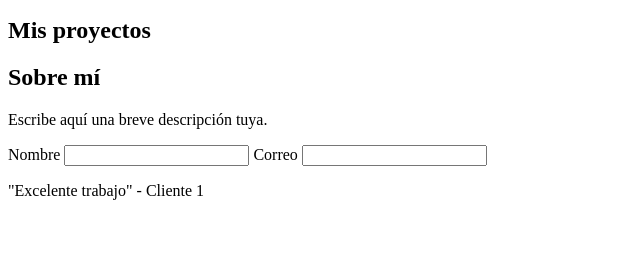
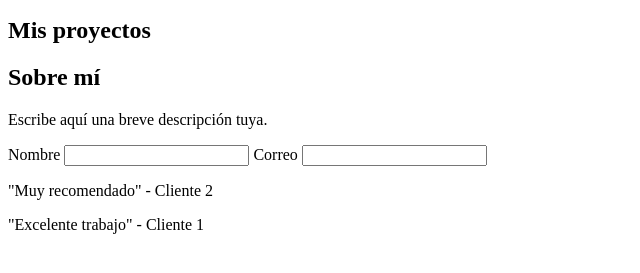
Before and after one commit to Sergioguti38/Talller, a plain HTML site: page index.html in a window 1280 px wide. Shown: the part 127-400 px from the top of the page, without its empty margins (0-640 px from the left). Drawn offline with Linux system fonts and the light colour scheme.

Commit message:
feat(testimonios): agrega segundo testimonio de un cliente

```diff
--- a/index.html
+++ b/index.html
@@ -30,6 +30,7 @@
 </form>
 
 <section id="testimonios">
+    <p>"Muy recomendado" - Cliente 2</p>
   <p>"Excelente trabajo" - Cliente 1</p>
 </section>
 
```
